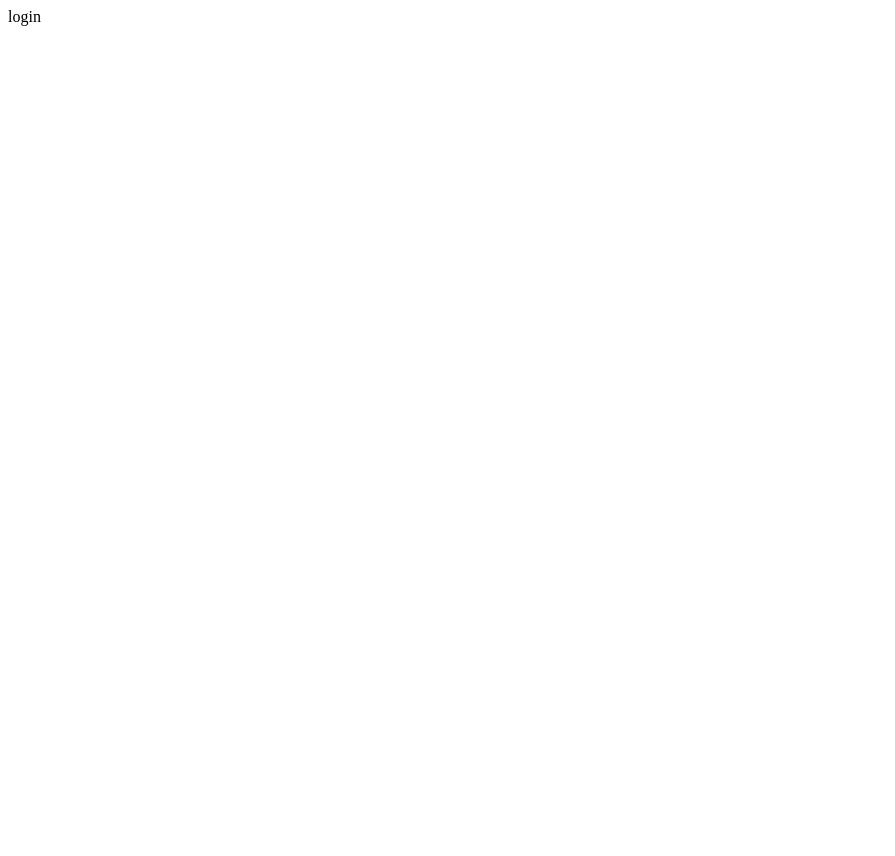
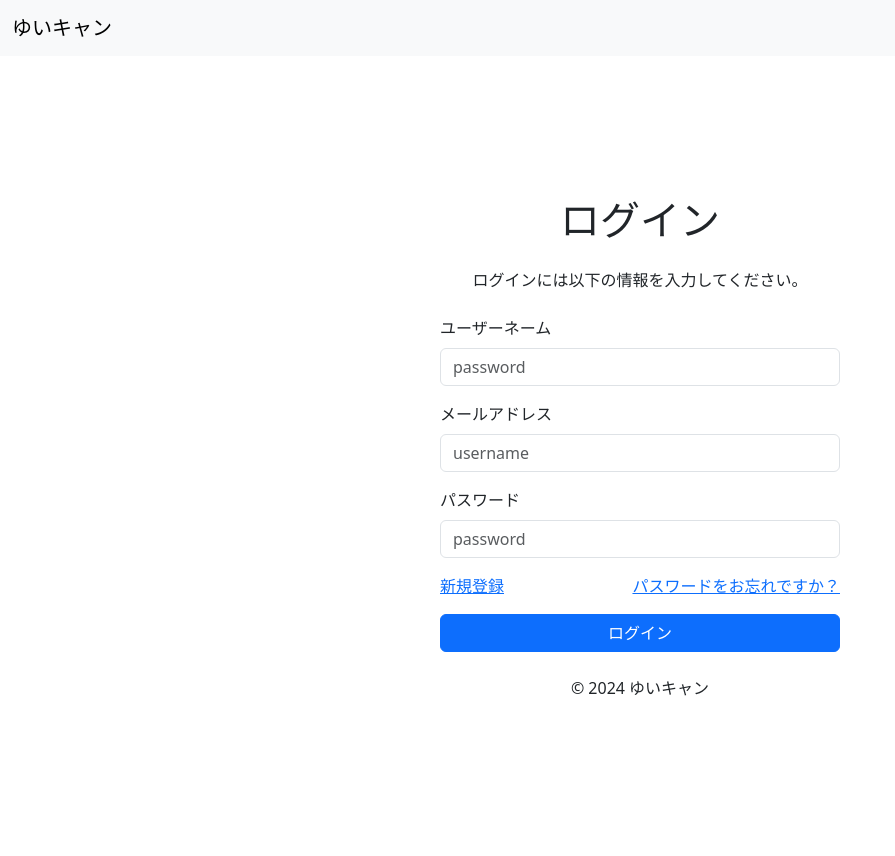
Before and after one commit to e235733/YuiCam, a Flask app: page /login in a window 1280 px wide. Before the commit the part shown is almost empty. Shown: the whole page, without its empty margins (0-895 px from the left). Before the commit the page ends 26 px from the top, so only its background shows below. Run offline with Flask 3, Linux system fonts and the light colour scheme; parts of the project's set-up code (start-up, migrations or seed data) failed here and were passed over.

Commit message:
一部レイアウト作成

```diff
--- a/templates/login.html
+++ b/templates/login.html
@@ -1,11 +1,54 @@
 <!DOCTYPE html>
-<html lang="en">
+<html lang="ja">
 <head>
     <meta charset="UTF-8">
     <meta name="viewport" content="width=device-width, initial-scale=1.0">
-    <title>Document</title>
+    <title>ゆいキャン - ログイン</title>
+    <link rel="stylesheet" href="https://cdn.jsdelivr.net/npm/bootstrap@5.3.0/dist/css/bootstrap.min.css">
 </head>
 <body>
-    login
+    <nav class="navbar navbar-expand-lg navbar-light bg-light">
+        <div class="container-fluid">
+            <a class="navbar-brand" href="#">ゆいキャン</a>
+        </div>
+    </nav>
+
+    <div class="container vh-100 d-flex flex-column justify-content-center align-items-center">
+        <h1 class="mb-4">ログイン</h1>
+        <p class="mb-4">ログインには以下の情報を入力してください。</p>
+        <form class="w-100" style="max-width: 400px;">
+            <div class="mb-3">
+                <label for="password" class="form-label">ユーザーネーム</label>
+                <input type="password" class="form-control" id="password" placeholder="password" required>
+                <div class="invalid-feedback">
+                    ユーザーネームを入力してください。
+                </div>
+            </div>
+            <div class="mb-3">
+                <label for="email" class="form-label">メールアドレス</label>
+                <input type="email" class="form-control" id="email" placeholder="username" required>
+                <div class="invalid-feedback">
+                    有効なメールアドレスを入力してください。
+                </div>
+            </div>
+            <div class="mb-3">
+                <label for="password" class="form-label">パスワード</label>
+                <input type="password" class="form-control" id="password" placeholder="password" required>
+                <div class="invalid-feedback">
+                    パスワードを入力してください。
+                </div>
+            </div>
+            <div class="mb-3 d-flex justify-content-between">
+                <a href="#" class="link-primary">新規登録</a>
+                <a href="#" class="link-primary">パスワードをお忘れですか？</a>
+            </div>
+            <button type="submit" class="btn btn-primary w-100">ログイン</button>
+        </form>
+        <footer class="mt-4">
+            <p class="text-center">&copy; 2024 ゆいキャン</p>
+        </footer>
+    </div>
+
+    <script src="https://cdn.jsdelivr.net/npm/bootstrap@5.3.0/dist/js/bootstrap.bundle.min.js"></script>
 </body>
 </html>
```
Also changed, not shown: templates/signin.html (+42 -3 lines).
